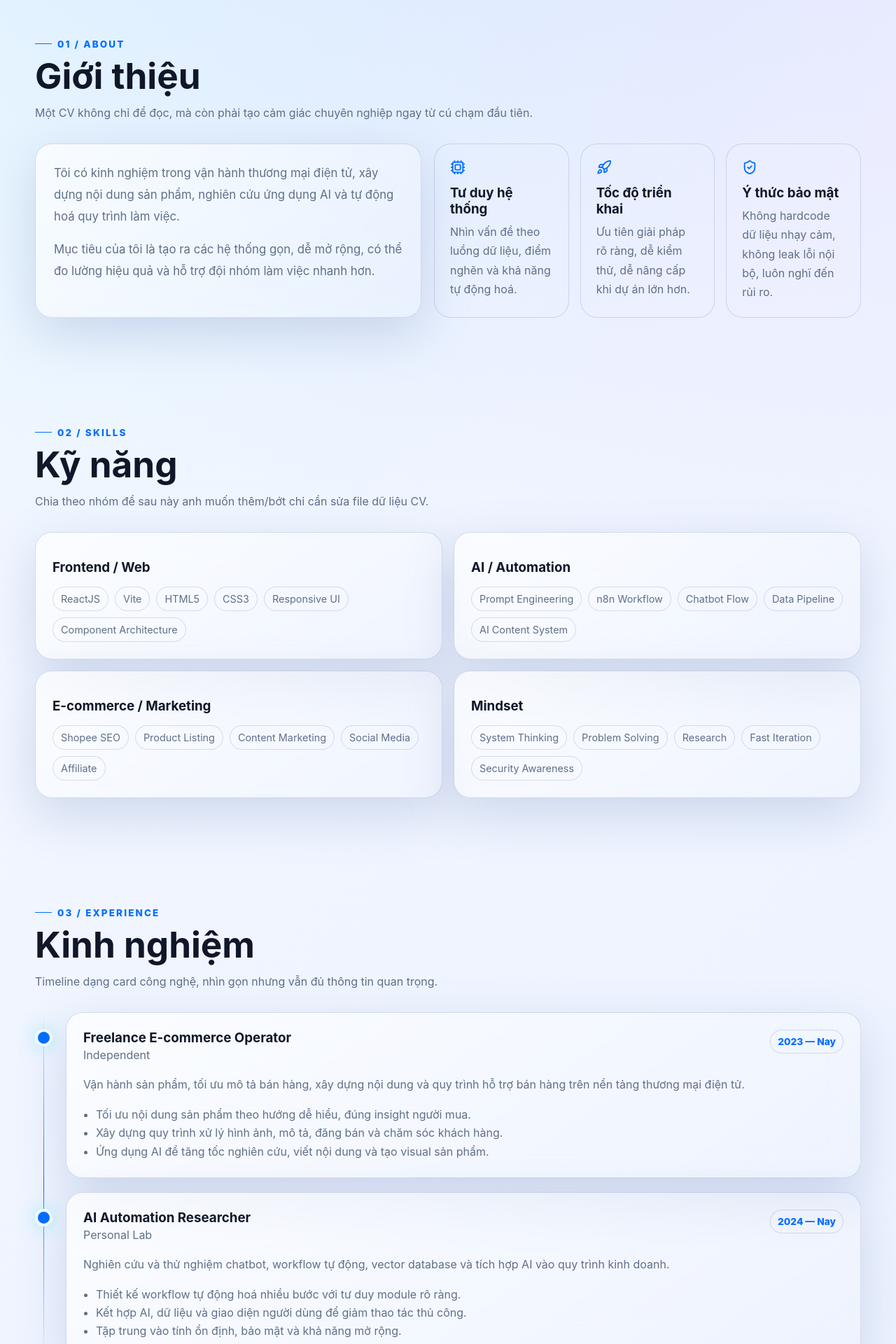
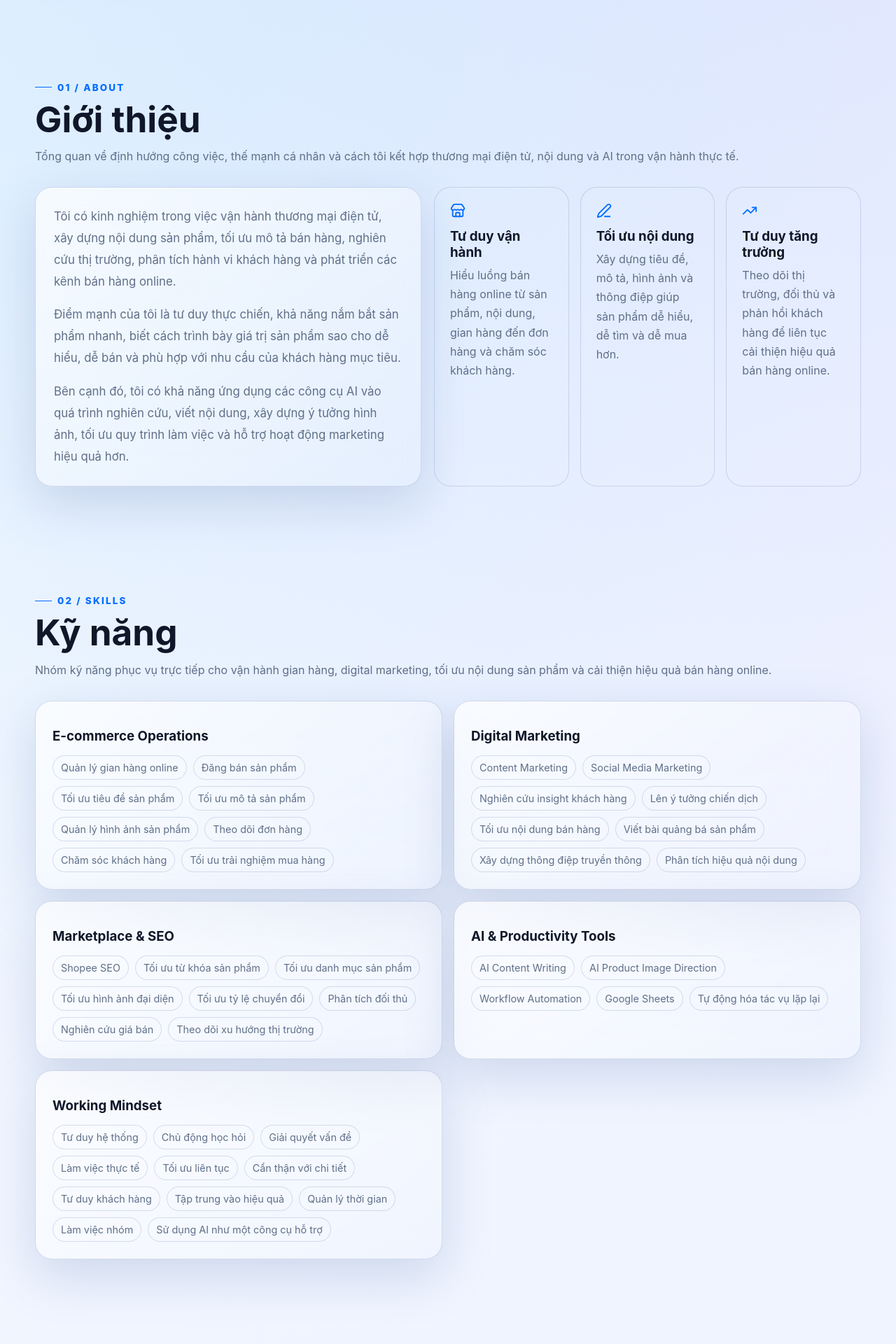
Before and after one commit to JustinNguyen9979/cv, a React (Vite) app: page / in a window 1280 px wide. Shown: the part 880-2800 px from the top of the page at 70% size. Built offline with nearby package versions, Linux system fonts and the light colour scheme.

Commit message:
Sửa lại thông tin

```diff
--- a/src/components/About.jsx
+++ b/src/components/About.jsx
@@ -1,21 +1,21 @@
-import { Cpu, Rocket, ShieldCheck } from 'lucide-react';
+import { Store, PenLine, TrendingUp } from 'lucide-react';
 import SectionTitle from './SectionTitle';
 
 const cards = [
   {
-    icon: Cpu,
-    title: 'Tư duy hệ thống',
-    description: 'Nhìn vấn đề theo luồng dữ liệu, điểm nghẽn và khả năng tự động hoá.',
+    icon: Store,
+    title: 'Tư duy vận hành',
+    description: 'Hiểu luồng bán hàng online từ sản phẩm, nội dung, gian hàng đến đơn hàng và chăm sóc khách hàng.',
   },
   {
-    icon: Rocket,
-    title: 'Tốc độ triển khai',
-    description: 'Ưu tiên giải pháp rõ ràng, dễ kiểm thử, dễ nâng cấp khi dự án lớn hơn.',
+    icon: PenLine,
+    title: 'Tối ưu nội dung',
+    description: 'Xây dựng tiêu đề, mô tả, hình ảnh và thông điệp giúp sản phẩm dễ hiểu, dễ tìm và dễ mua hơn.',
   },
   {
-    icon: ShieldCheck,
-    title: 'Ý thức bảo mật',
-    description: 'Không hardcode dữ liệu nhạy cảm, không leak lỗi nội bộ, luôn nghĩ đến rủi ro.',
+    icon: TrendingUp,
+    title: 'Tư duy tăng trưởng',
+    description: 'Theo dõi thị trường, đối thủ và phản hồi khách hàng để liên tục cải thiện hiệu quả bán hàng online.',
   },
 ];
 
@@ -25,7 +25,7 @@ export default function About({ data }) {
       <SectionTitle
         eyebrow="01 / About"
         title="Giới thiệu"
-        description="Một CV không chỉ để đọc, mà còn phải tạo cảm giác chuyên nghiệp ngay từ cú chạm đầu tiên."
+        description="Tổng quan về định hướng công việc, thế mạnh cá nhân và cách tôi kết hợp thương mại điện tử, nội dung và AI trong vận hành thực tế."
       />
 
       <div className="about-grid">
--- a/src/components/Contact.jsx
+++ b/src/components/Contact.jsx
@@ -7,15 +7,14 @@ export default function Contact({ data }) {
       <SectionTitle
         eyebrow="06 / Contact"
         title="Liên hệ"
-        description="Khu vực CTA cuối trang, dùng để điều hướng nhà tuyển dụng hoặc khách hàng tiềm năng."
+        description="Sẵn sàng trao đổi về các vị trí thương mại điện tử, digital marketing, content sản phẩm hoặc vận hành bán hàng online."
       />
 
       <div className="contact-card glass-panel">
         <div>
           <h3>Sẵn sàng kết nối?</h3>
           <p>
-            Nếu cần một người có tư duy vận hành, hiểu AI automation và biết biến ý tưởng thành quy trình chạy được,
-            đây là khu vực bấm nút. Không màu mè, nhưng có điện.
+            Nếu cần một người có tư duy vận hành, hiểu AI automation và biết biến ý tưởng thành quy trình chạy được.
           </p>
         </div>
 
--- a/src/components/Education.jsx
+++ b/src/components/Education.jsx
@@ -6,7 +6,7 @@ export default function Education({ data }) {
       <SectionTitle
         eyebrow="05 / Learning"
         title="Học tập & phát triển"
-        description="CV kiểu mới nên show được cả năng lực tự học và khả năng biến kiến thức thành sản phẩm."
+        description="Quá trình tự học và phát triển kỹ năng thông qua công việc thực tế trong thương mại điện tử, digital marketing và công cụ AI."
       />
 
       <div className="education-list">
--- a/src/components/Experience.jsx
+++ b/src/components/Experience.jsx
@@ -6,7 +6,7 @@ export default function Experience({ data }) {
       <SectionTitle
         eyebrow="03 / Experience"
         title="Kinh nghiệm"
-        description="Timeline dạng card công nghệ, nhìn gọn nhưng vẫn đủ thông tin quan trọng."
+        description="Kinh nghiệm làm việc xoay quanh vận hành gian hàng, phát triển nội dung sản phẩm, nghiên cứu thị trường và tối ưu hiệu quả bán hàng online."
       />
 
       <div className="timeline">
--- a/src/components/Projects.jsx
+++ b/src/components/Projects.jsx
@@ -7,7 +7,7 @@ export default function Projects({ data }) {
       <SectionTitle
         eyebrow="04 / Projects"
         title="Dự án nổi bật"
-        description="Các project được trình bày như dashboard mini, hợp vibe AI/digital hơn CV truyền thống."
+        description="Một số dự án và quy trình thực tế liên quan đến nội dung sản phẩm, tối ưu marketplace, social media và ứng dụng AI trong marketing."
       />
 
       <div className="project-grid">
--- a/src/components/Skills.jsx
+++ b/src/components/Skills.jsx
@@ -6,7 +6,7 @@ export default function Skills({ data }) {
       <SectionTitle
         eyebrow="02 / Skills"
         title="Kỹ năng"
-        description="Chia theo nhóm để sau này anh muốn thêm/bớt chỉ cần sửa file dữ liệu CV."
+        description="Nhóm kỹ năng phục vụ trực tiếp cho vận hành gian hàng, digital marketing, tối ưu nội dung sản phẩm và cải thiện hiệu quả bán hàng online."
       />
 
       <div className="skills-grid">
--- a/src/data/cvData.js
+++ b/src/data/cvData.js
@@ -1,18 +1,24 @@
 export const cvData = {
   name: 'Justin Nguyễn',
-  jobTitle: 'E-commerce Operator • AI Automation Builder • Digital Creator',
+  jobTitle: 'E-commerce Executive • Digital Marketing • AI Automation',
   location: 'Việt Nam',
   email: 'duchuy_1997@hotmail.com',
   phone: '+84 982 579 098',
   avatarText: 'JN',
   shortIntro:
-    'Mình xây dựng hệ thống bán hàng, nội dung số và các workflow tự động hoá bằng AI để biến ý tưởng thành sản phẩm chạy được thật.',
-  heroTags: ['ReactJS', 'AI Automation', 'E-commerce', 'Digital Marketing'],
+    'Tôi làm trong lĩnh vực thương mại điện tử và digital marketing, tập trung vào việc đưa sản phẩm lên online một cách chỉn chu, dễ bán và đúng insight khách hàng. Tôi có khả năng xây dựng nội dung, tối ưu gian hàng, nghiên cứu thị trường và ứng dụng AI để làm việc nhanh hơn, hiệu quả hơn.',
+  heroTags: [
+    'E-commerce',
+    'Digital Marketing',
+    'Content Marketing',
+    'Marketplace Optimization',
+    'AI-assisted Workflow',
+  ],
   animatedTitles: [
-    'AI-first CV Website',
-    'Futuristic Digital Profile',
-    'Automation Mindset',
-    'Built for Multi-device Experience',
+    'Nhân sự Thương mại điện tử',
+    'Digital Marketing Executive',
+    'Tối ưu Nội dung & Gian hàng',
+    'Ứng dụng AI trong Marketing',
   ],
   socials: [
     {
@@ -30,89 +36,166 @@ export const cvData = {
   ],
   stats: [
     { value: '3+', label: 'Lĩnh vực vận hành' },
-    { value: '20+', label: 'Workflow / ý tưởng AI' },
+    { value: 'AI', label: 'Hỗ trợ tối ưu quy trình' },
     { value: '100%', label: 'Tập trung tối ưu' },
   ],
   about: [
-    'Tôi có kinh nghiệm trong vận hành thương mại điện tử, xây dựng nội dung sản phẩm, nghiên cứu ứng dụng AI và tự động hoá quy trình làm việc.',
-    'Mục tiêu của tôi là tạo ra các hệ thống gọn, dễ mở rộng, có thể đo lường hiệu quả và hỗ trợ đội nhóm làm việc nhanh hơn.',
+    'Tôi có kinh nghiệm trong việc vận hành thương mại điện tử, xây dựng nội dung sản phẩm, tối ưu mô tả bán hàng, nghiên cứu thị trường, phân tích hành vi khách hàng và phát triển các kênh bán hàng online.',
+    'Điểm mạnh của tôi là tư duy thực chiến, khả năng nắm bắt sản phẩm nhanh, biết cách trình bày giá trị sản phẩm sao cho dễ hiểu, dễ bán và phù hợp với nhu cầu của khách hàng mục tiêu.',
+    'Bên cạnh đó, tôi có khả năng ứng dụng các công cụ AI vào quá trình nghiên cứu, viết nội dung, xây dựng ý tưởng hình ảnh, tối ưu quy trình làm việc và hỗ trợ hoạt động marketing hiệu quả hơn.',
   ],
   skills: [
     {
-      group: 'Frontend / Web',
-      items: ['ReactJS', 'Vite', 'HTML5', 'CSS3', 'Responsive UI', 'Component Architecture'],
+      group: 'E-commerce Operations',
+      items: [
+        'Quản lý gian hàng online',
+        'Đăng bán sản phẩm',
+        'Tối ưu tiêu đề sản phẩm',
+        'Tối ưu mô tả sản phẩm',
+        'Quản lý hình ảnh sản phẩm',
+        'Theo dõi đơn hàng',
+        'Chăm sóc khách hàng',
+        'Tối ưu trải nghiệm mua hàng',
+      ],
     },
     {
-      group: 'AI / Automation',
-      items: ['Prompt Engineering', 'n8n Workflow', 'Chatbot Flow', 'Data Pipeline', 'AI Content System'],
+      group: 'Digital Marketing',
+      items: [
+        'Content Marketing',
+        'Social Media Marketing',
+        'Nghiên cứu insight khách hàng',
+        'Lên ý tưởng chiến dịch',
+        'Tối ưu nội dung bán hàng',
+        'Viết bài quảng bá sản phẩm',
+        'Xây dựng thông điệp truyền thông',
+        'Phân tích hiệu quả nội dung',
+      ],
     },
     {
-      group: 'E-commerce / Marketing',
-      items: ['Shopee SEO', 'Product Listing', 'Content Marketing', 'Social Media', 'Affiliate'],
+      group: 'Marketplace & SEO',
+      items: [
+        'Shopee SEO',
+        'Tối ưu từ khóa sản phẩm',
+        'Tối ưu danh mục sản phẩm',
+        'Tối ưu hình ảnh đại diện',
+        'Tối ưu tỷ lệ chuyển đổi',
+        'Phân tích đối thủ',
+        'Nghiên cứu giá bán',
+        'Theo dõi xu hướng thị trường',
+      ],
     },
     {
-      group: 'Mindset',
-      items: ['System Thinking', 'Problem Solving', 'Research', 'Fast Iteration', 'Security Awareness'],
+      group: 'AI & Productivity Tools',
+      items: [
+        'AI Content Writing',
+        'AI Product Image Direction',
+        'Workflow Automation',
+        'Google Sheets',
+        'Tự động hóa tác vụ lặp lại',
+      ],
+    },
+    {
+      group: 'Working Mindset',
+      items: [
+        'Tư duy hệ thống',
+        'Chủ động học hỏi',
+        'Giải quyết vấn đề',
+        'Làm việc thực tế',
+        'Tối ưu liên tục',
+        'Cẩn thận với chi tiết',
+        'Tư duy khách hàng',
+        'Tập trung vào hiệu quả',
+        'Quản lý thời gian',
+        'Làm việc nhóm',
+        'Sử dụng AI như một công cụ hỗ trợ',
+      ],
     },
   ],
   experience: [
     {
-      role: 'Freelance E-commerce Operator',
-      company: 'Independent',
-      period: '2023 — Nay',
+      role: 'TikTok Shop & Shopee Operator',
+      company: 'Công ty Cổ phần Ong Mật Tiền Giang Honeyland',
+      period: '2025 — Nay',
       description:
-        'Vận hành sản phẩm, tối ưu mô tả bán hàng, xây dựng nội dung và quy trình hỗ trợ bán hàng trên nền tảng thương mại điện tử.',
+        'Phụ trách vận hành gian hàng TikTok Shop và Shopee cho thương hiệu Honeyland, tập trung vào đăng bán sản phẩm, tối ưu nội dung, hình ảnh, SEO sản phẩm, giá bán, chương trình khuyến mãi và xử lý đơn hàng.',
       highlights: [
-        'Tối ưu nội dung sản phẩm theo hướng dễ hiểu, đúng insight người mua.',
-        'Xây dựng quy trình xử lý hình ảnh, mô tả, đăng bán và chăm sóc khách hàng.',
-        'Ứng dụng AI để tăng tốc nghiên cứu, viết nội dung và tạo visual sản phẩm.',
+        'Đăng tải và quản lý sản phẩm trên TikTok Shop và Shopee, đảm bảo thông tin sản phẩm rõ ràng, đầy đủ và phù hợp với từng nền tảng.',
+        'Tối ưu tên sản phẩm, mô tả, hình ảnh, giá bán, voucher và campaign nhằm cải thiện khả năng hiển thị và hỗ trợ tăng chuyển đổi.',
+        'Phụ trách xử lý đơn hàng, chăm sóc khách hàng và phối hợp xử lý các vấn đề phát sinh trong quá trình vận hành sàn.',
+        'Chuẩn hóa nội dung và hình ảnh sản phẩm theo hướng chuyên nghiệp hơn, phù hợp với nhóm sản phẩm mật ong và sản phẩm chăm sóc sức khỏe.',
+        'Tham gia quá trình hoàn thiện gian hàng Shopee, hiện ở trạng thái Shop Yêu Thích và đã gửi yêu cầu xét duyệt với Shopee.',
       ],
     },
     {
-      role: 'AI Automation Researcher',
-      company: 'Personal Lab',
-      period: '2024 — Nay',
+      role: 'E-commerce & TikTok Shop Operator',
+      company: 'Freelance / Partnership Project',
+      period: '2023 — 2025',
       description:
-        'Nghiên cứu và thử nghiệm chatbot, workflow tự động, vector database và tích hợp AI vào quy trình kinh doanh.',
+        'Hợp tác vận hành shop thời trang trên TikTok từ giai đoạn bắt đầu, trực tiếp xây dựng nội dung, hình ảnh, livestream, đăng bán sản phẩm, tối ưu vận hành và phát triển doanh thu bằng traffic tự nhiên.',
       highlights: [
-        'Thiết kế workflow tự động hoá nhiều bước với tư duy module rõ ràng.',
-        'Kết hợp AI, dữ liệu và giao diện người dùng để giảm thao tác thủ công.',
-        'Tập trung vào tính ổn định, bảo mật và khả năng mở rộng.',
+        'Xây dựng kênh và shop TikTok từ con số 0, triển khai quy trình bán hàng gồm hình ảnh sản phẩm, video ngắn, livestream, affiliate, voucher và flash sale.',
+        'Không sử dụng TikTok Ads nhưng vẫn duy trì doanh thu hơn 300 triệu đồng mỗi tháng thông qua livestream, nội dung ngắn, affiliate và tối ưu traffic tự nhiên.',
+        'Phụ trách chụp hình sản phẩm thực tế, đăng tải sản phẩm, tối ưu tên sản phẩm, mô tả, giá bán và cách trình bày để tăng khả năng chuyển đổi.',
+        'Quản lý người livestream, phối hợp nội dung bán hàng, theo dõi hiệu quả phiên live và cải thiện cách tư vấn sản phẩm.',
+        'Tham gia vận hành tồn kho, đóng gói, xử lý đơn hàng, chăm sóc khách hàng và xử lý các tình huống bom hàng, hoàn hàng, khiếu nại.',
+        'Tối ưu chi phí vận hành, phí sàn, giá bán và quy trình xử lý đơn, góp phần cải thiện tỷ suất lợi nhuận từ khoảng 16% lên 18%.',
+      ],
+    },
+    {
+      role: 'Facebook Ads Executive',
+      company: 'Caryophy Việt Nam',
+      period: '10/2022 — 10/2023',
+      description:
+        'Triển khai Facebook Ads cho ngành hàng mỹ phẩm, tập trung vào hoạt động branding, thử nghiệm nội dung quảng cáo, tối ưu nhóm đối tượng và theo dõi hiệu quả ngân sách.',
+      highlights: [
+        'Setup và quản lý các chiến dịch Facebook Ads phục vụ mục tiêu branding cho sản phẩm mỹ phẩm.',
+        'Thực hiện test content, test target, theo dõi ngân sách và đánh giá hiệu quả chiến dịch theo các chỉ số CPM, CPC và CPA.',
+        'Phối hợp với team content và designer để điều chỉnh nội dung, hình ảnh quảng cáo phù hợp với từng nhóm khách hàng mục tiêu.',
+        'Theo dõi ngân sách quảng cáo khoảng 50 triệu đồng mỗi tháng, đảm bảo phân bổ ngân sách hợp lý theo mục tiêu chiến dịch.',
+        'Phân tích dữ liệu quảng cáo để đề xuất hướng tối ưu nội dung, nhóm đối tượng và chi phí triển khai.',
       ],
     },
   ],
   projects: [
     {
-      name: 'AI Product Photo Workflow',
-      type: 'AI Creative Tool',
+      name: 'E-commerce Product Content System',
+      type: 'Content & Marketplace Optimization',
       description:
-        'Quy trình tạo ảnh sản phẩm với người mẫu, bối cảnh, nhiều góc máy và phong cách chụp khác nhau.',
-      stack: ['Prompt System', 'Image AI', 'Workflow Design'],
+        'Xây dựng bộ quy trình viết nội dung sản phẩm gồm tiêu đề, mô tả, lợi ích, keyword, hướng dẫn sử dụng và nội dung đăng bán phù hợp với từng nền tảng.',
+      stack: ['Shopee SEO', 'Product Content', 'Keyword Research', 'Customer Insight'],
       url: '#',
     },
     {
-      name: 'Messenger / Telegram Chatbot',
-      type: 'Automation',
+      name: 'AI Product Visual Direction Workflow',
+      type: 'AI-assisted Marketing',
       description:
-        'Chatbot hỗ trợ hội thoại, gom tin nhắn, xử lý dữ liệu và gọi công cụ tự động qua workflow.',
-      stack: ['n8n', 'Redis', 'PostgreSQL', 'Gemini'],
+        'Thiết kế quy trình lên ý tưởng hình ảnh sản phẩm bằng AI, hỗ trợ tạo concept chụp ảnh, bối cảnh, ánh sáng, bố cục và phong cách phù hợp với mục tiêu bán hàng.',
+      stack: ['AI Prompt', 'Visual Direction', 'Product Branding', 'Content Planning'],
       url: '#',
     },
     {
-      name: 'E-commerce Content System',
-      type: 'Marketing System',
+      name: 'Social Media Content Planning',
+      type: 'Digital Marketing',
       description:
-        'Bộ quy trình tạo mô tả sản phẩm, nội dung social, visual direction và checklist đăng bán.',
-      stack: ['SEO', 'Content', 'Automation'],
+        'Xây dựng định hướng nội dung cho các kênh mạng xã hội, bao gồm bài giới thiệu sản phẩm, nội dung ngắn, caption bán hàng và ý tưởng video.',
+      stack: ['Social Content', 'Content Calendar', 'Copywriting', 'Trend Research'],
+      url: '#',
+    },
+    {
+      name: 'Customer Support Chatbot Flow',
+      type: 'Automation Support',
+      description:
+        'Nghiên cứu quy trình chatbot hỗ trợ tư vấn khách hàng, trả lời câu hỏi thường gặp, thu thập thông tin đơn hàng và giảm thao tác thủ công trong chăm sóc khách hàng.',
+      stack: ['Chatbot Flow', 'Customer Support', 'Automation', 'FAQ System'],
       url: '#',
     },
   ],
   education: [
     {
-      name: 'Self-learning / Practical Builder',
+      name: 'Self-learning / Practical Working Experience',
       period: 'Liên tục',
       description:
-        'Tập trung học qua dự án thật: frontend, automation, AI, data, marketing và vận hành sản phẩm.',
+        'Tự học và phát triển kỹ năng thông qua công việc thực tế trong thương mại điện tử, digital marketing, xây dựng nội dung, vận hành bán hàng online và ứng dụng AI vào quy trình làm việc.',
     },
   ],
 };
--- a/src/styles/global.css
+++ b/src/styles/global.css
@@ -167,7 +167,7 @@ svg {
 }
 
 .section-title {
-  max-width: 760px;
+  max-width: 100%;
   margin-bottom: 30px;
 }
 
```
